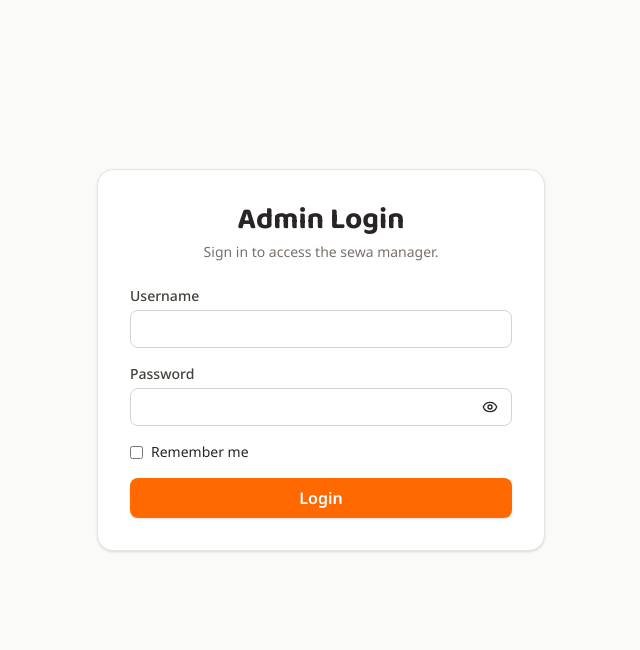
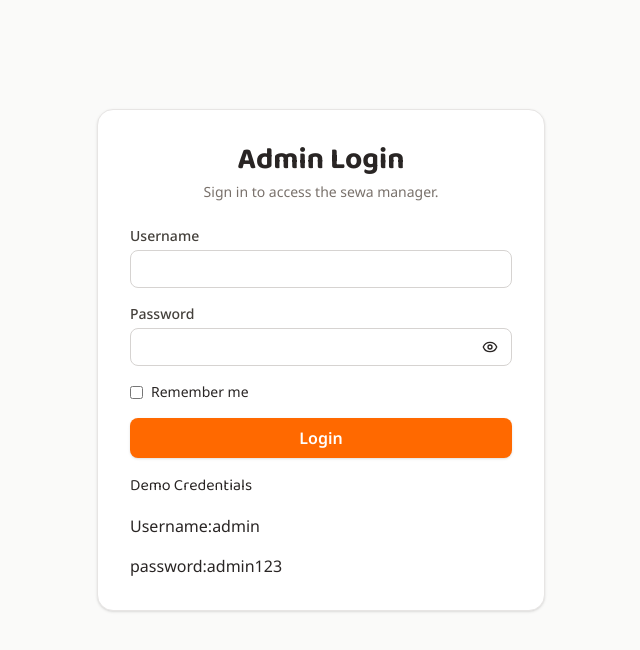
Before and after one commit to kamal-sethi/Sewa-management-system, a Next.js app: page /login in a window 1280 px wide. Shown: the top 650 px of the page, without its empty margins (319-959 px from the left). Built offline with nearby package versions, Linux system fonts and the light colour scheme.

Commit message:
added demo credentials in login page

```diff
--- a/components/LoginClient.js
+++ b/components/LoginClient.js
@@ -145,6 +145,9 @@ export default function LoginClient() {
           <button disabled={loading} className="btn-primary w-full">
             {loading ? "Signing in..." : "Login"}
           </button>
+          <h1>Demo Credentials</h1>
+          <p>Username:admin</p>
+          <p>password:admin123</p>
         </form>
       </div>
     </div>
```
